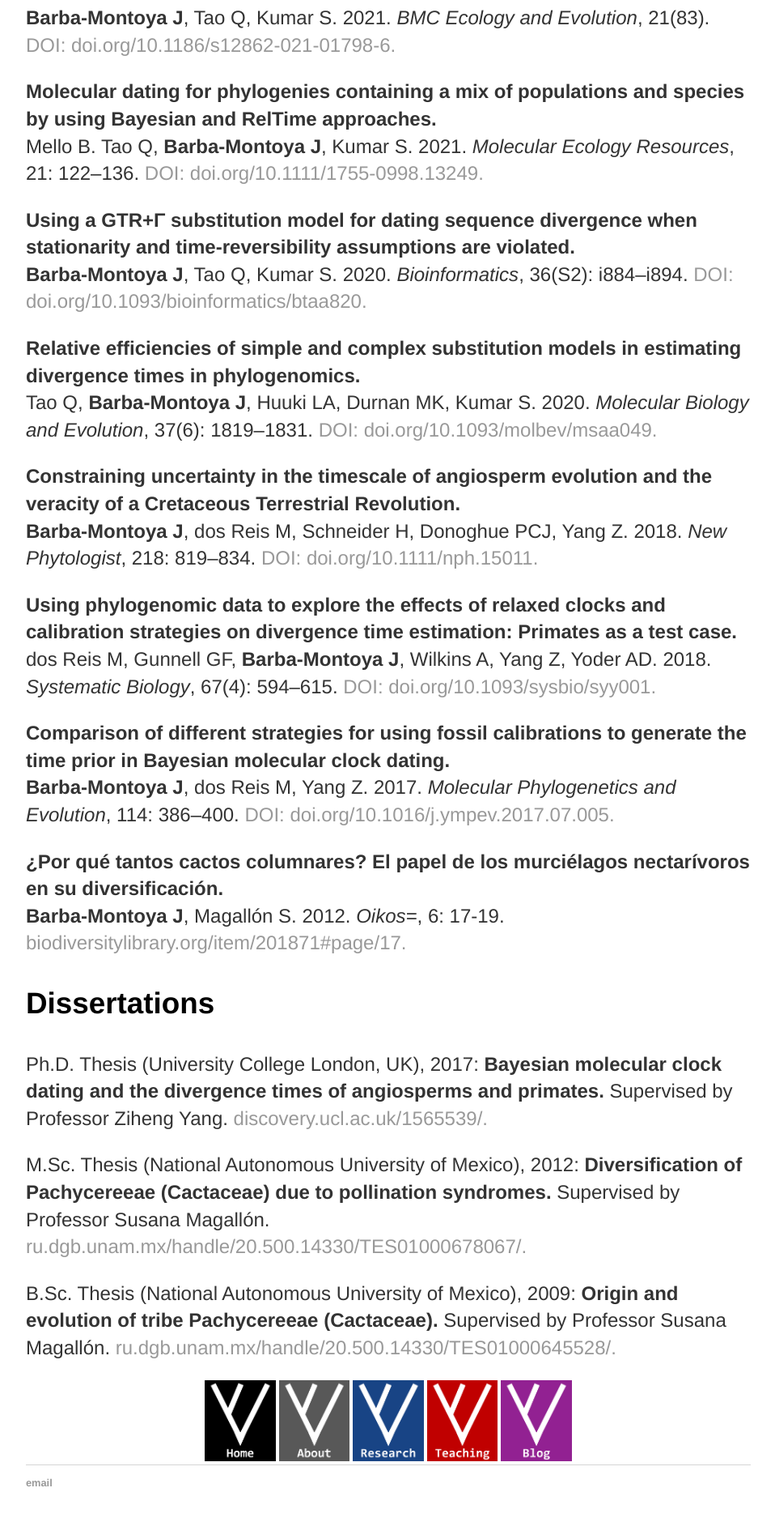
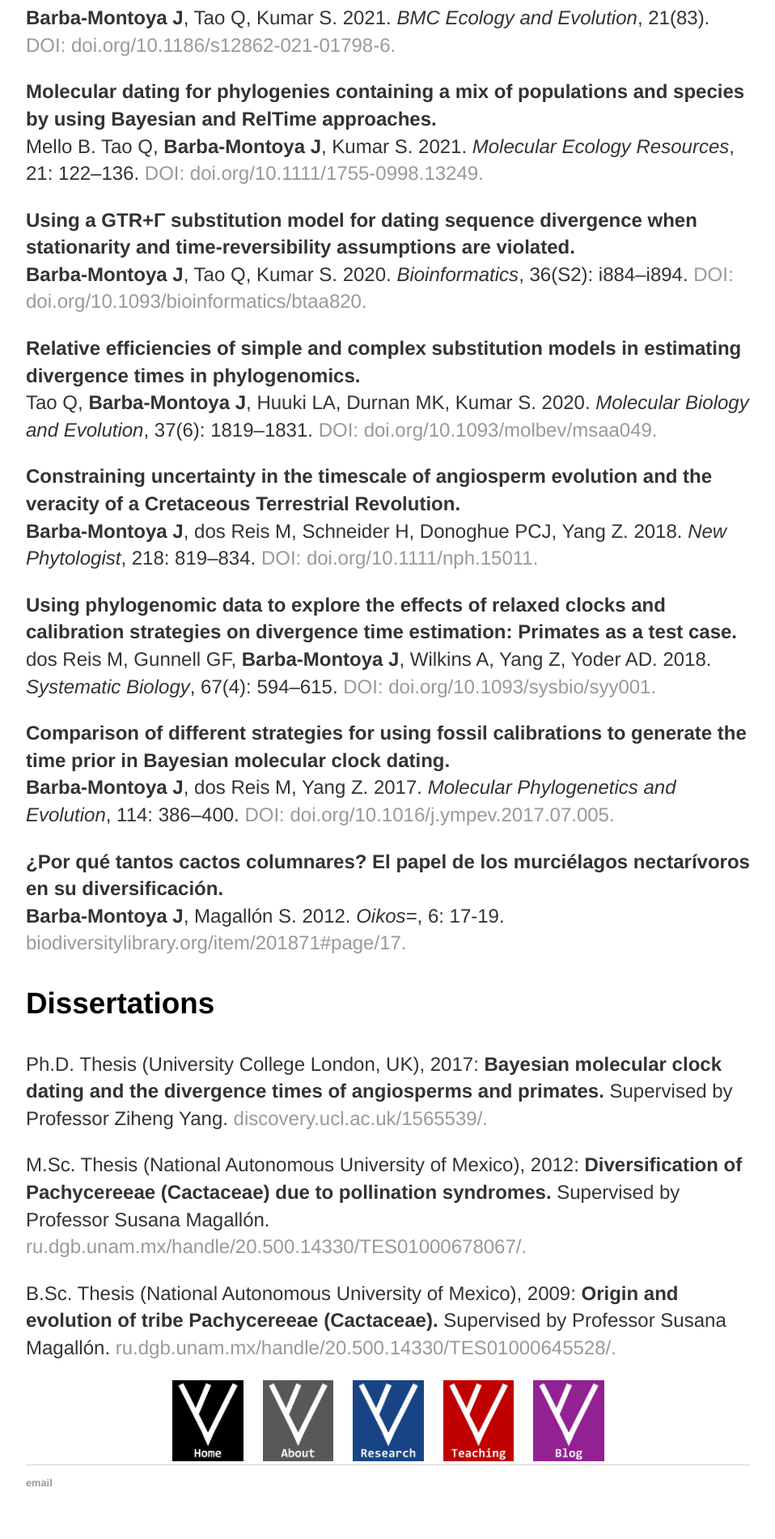
Before and after one commit to josebarbamontoya/josebarbamontoya.github.io, a Jekyll site: the page built from research/index.html, in a window 1280 px wide. Shown: the part 1787-3687 px from the top of the page at 81% size, without its empty margins (160-1118 px from the left). Built offline with Jekyll 4.4.1, drawn with Linux system fonts in a browser that asks for light colours.

Commit message:
Update index.html

```diff
--- a/research/index.html
+++ b/research/index.html
@@ -69,11 +69,21 @@
 
 <!--- <p style="text-align:center;"><img src="/img/photo6.jpg" height="250" width="250"></p> --->
 <div style="text-align:center;">
-  <img src="/img/photo18.jpg" height="100">
-  <img src="/img/photo19.jpg" height="100">
-  <img src="/img/photo20.jpg" height="100">
-  <img src="/img/photo21.jpg" height="100">
-  <img src="/img/photo22.jpg" height="100">
+  <a href="/index.html">
+    <img src="/img/photo18.jpg" height="100" alt="Home" style="margin:0 10px;">
+  </a>
+  <a href="/about/">
+    <img src="/img/photo19.jpg" height="100" alt="About" style="margin:0 10px;">
+  </a>
+  <a href="/research/">
+    <img src="/img/photo20.jpg" height="100" alt="Research" style="margin:0 10px;">
+  </a>
+  <a href="/teaching/">
+    <img src="/img/photo21.jpg" height="100" alt="Teaching" style="margin:0 10px;">
+  </a>
+  <a href="/blog/">
+    <img src="/img/photo22.jpg" height="100" alt="Blog" style="margin:0 10px;">
+  </a>
 </div>
 
 </div>
```
